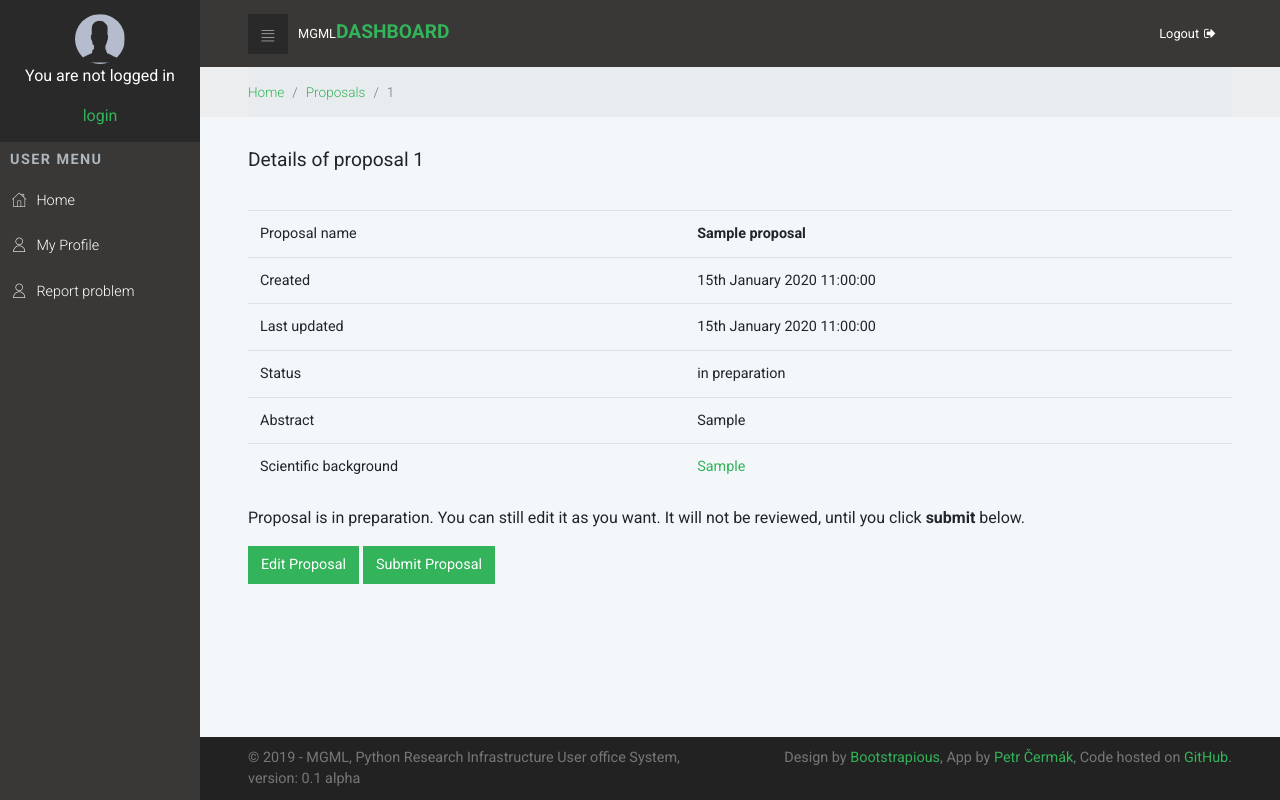
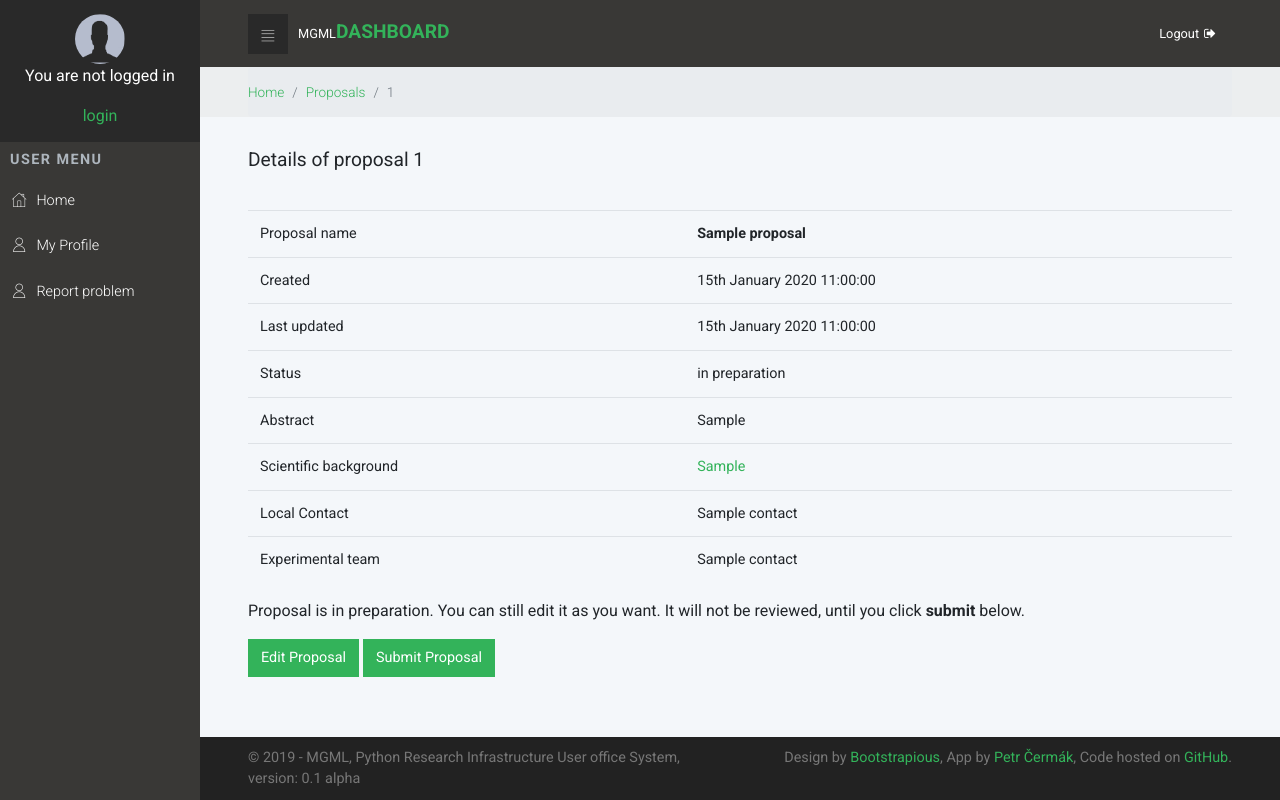
Before and after one commit to me2d09/prius, a Django app: page /proposals/detail/sample/ in a window 1280 px wide. Run offline with Django 3.2, Linux system fonts and the light colour scheme; tables that the repository leaves empty hold one stand-in row (values such as "Sample post"); some libraries are stand-ins or nearby versions.

Commit message:
Show experimental team in proposal detail

```diff
--- a/app/templates/app/proposals_detail.html
+++ b/app/templates/app/proposals_detail.html
@@ -23,6 +23,8 @@
 <tr><td>Status</td><td>{{ object.get_last_status_display }}</td></tr>
 <tr><td>Abstract</td><td>{{ object.abstract }}</td></tr>
 <tr><td>Scientific background</td><td>{% if object.scientific_bg %}<a href="{{ object.scientific_bg.url }}" target="_blank">{{ object.scientific_bg.name }}</a>{% else %}missing{% endif %}</td></tr>
+<tr><td>Local Contact</td><td>{{ object.local_contact }}</td></tr>
+<tr><td>Experimental team</td><td>{% for p in object.coproposers.all %}{{ p.name }}{%if not forloop.last%}, {%endif%}{% endfor %}</td></tr>
 </table>
 <p>
     {% if object.last_status == "P" %}
```
